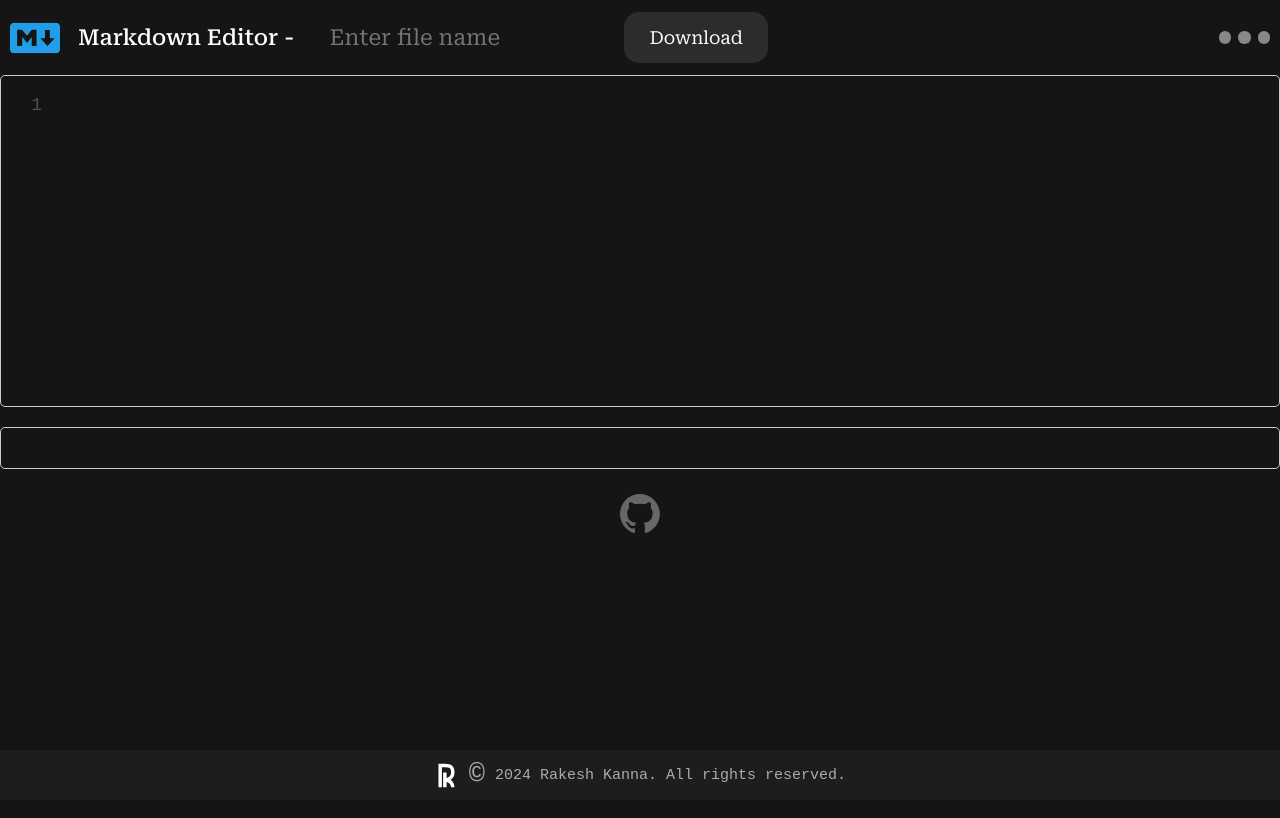
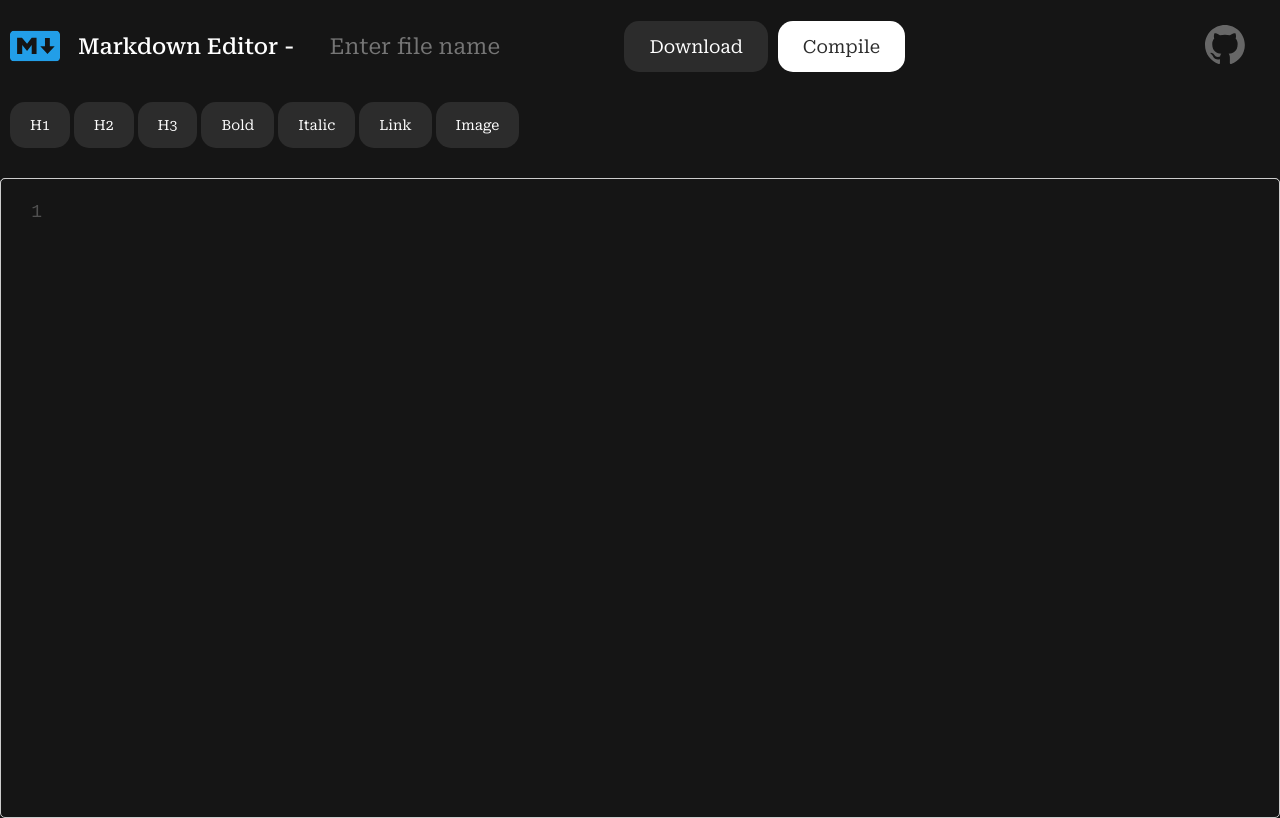
Before and after one commit to rakeshkanna-rk/Markdown-Editor, a website: page index.html in a window 1280 px wide. Drawn offline with nearby package versions, Linux system fonts and the light colour scheme; a web font is replaced by a local one.

Commit message:
updated UI

```diff
--- a/index.html
+++ b/index.html
@@ -11,8 +11,6 @@
       rel="stylesheet"
       href="https://cdnjs.cloudflare.com/ajax/libs/codemirror/5.26.0/theme/base16-dark.css"
     />
-
-    <!-- Import marked JavaScript -->
     <link
       rel="stylesheet"
       href="https://cdnjs.cloudflare.com/ajax/libs/codemirror/5.26.0/codemirror.css"
@@ -20,7 +18,6 @@
     <script src="https://cdnjs.cloudflare.com/ajax/libs/codemirror/5.26.0/codemirror.js"></script>
     <script src="https://cdnjs.cloudflare.com/ajax/libs/codemirror/5.26.0/mode/markdown/markdown.js"></script>
     <script src="https://cdnjs.cloudflare.com/ajax/libs/marked/0.3.6/marked.min.js"></script>
-    <!-- Include CodeMirror autoCloseBrackets addon -->
     <script src="https://cdnjs.cloudflare.com/ajax/libs/codemirror/5.62.0/addon/edit/closebrackets.min.js"></script>
   </head>
 
@@ -34,35 +31,36 @@
         <div class="downloadmd">
           <input type="text" id="downloadmd" placeholder="Enter file name" />
           <button onclick="downloadMarkdown()">Download</button>
+          <button onclick="togglePreview()">Compile</button>
         </div>
       </div>
-      <div class="circles">
-        <div class="circle"></div>
-        <div class="circle"></div>
-        <div class="circle"></div>
+      <div class="righter">
+        <div class="credits">
+          <a href="https://github.com/rakeshkanna-rk/Markdown-Editor">
+            <img src="github.svg" alt="github" width="40px" />
+          </a>
+        </div>
       </div>
     </nav>
 
-    <!-- Editor -->
-    <div class="editor" id="editor"></div>
-
-    <!-- Preview -->
-    <div class="preview" id="preview"></div>
-
-    <!--Credits-->
-    <div class="credits">
-      <a href="https://github.com/rakeshkanna-rk/Markdown-Editor">
-        <img src="github.svg" alt="github" width="40px" />
-      </a>
+    <!-- Markdown Toolbar -->
+    <div class="toolbar">
+      <button onclick="insertMarkdown('# ')" class="toolbar-btn">H1</button>
+      <button onclick="insertMarkdown('## ')" class="toolbar-btn">H2</button>
+      <button onclick="insertMarkdown('### ')" class="toolbar-btn">H3</button>
+      <button onclick="insertMarkdown('**text-here**')" class="toolbar-btn">Bold</button>
+      <button onclick="insertMarkdown('*text-here*')" class="toolbar-btn">Italic</button>
+      <button onclick="insertMarkdown('[Link](https://)')" class="toolbar-btn">Link</button>
+      <button onclick="insertMarkdown('![alt-text](image-url)')" class="toolbar-btn">Image</button>
     </div>
 
-    <!--Footer-->
-    <footer class="footer">
-      <div class="foot-div">
-        <img src="favicon.svg" alt="logo" />
-        <span style="font-size: 27px">&copy;</span> 2024 Rakesh Kanna. All rights reserved.
-      </div>
-    </footer>
+    <div class="viewer">
+      <!-- Editor -->
+      <div class="editor" id="editor"></div>
+      <!-- Preview (Initially Hidden) -->
+      <div class="preview" id="preview"></div>
+    </div>
+    <br>
 
     <script src="script.js"></script>
   </body>
--- a/script.js
+++ b/script.js
@@ -1,49 +1,50 @@
-// Initialize the CodeMirror editor
+document.addEventListener("DOMContentLoaded", function () {
   var editor = CodeMirror(document.getElementById("editor"), {
     mode: "markdown",
+    lineNumbers: true,
     theme: "base16-dark",
-  lineNumbers: true,
-  scrollbarStyle: "null",
-  extraKeys: {
-    Enter: function (cm) {
-      cm.replaceSelection("\n", "end");
-    },
-    "Ctrl-Space": "autocomplete",
-  },
     autoCloseBrackets: true,
   });
 
-// Get the preview div
-var preview = document.getElementById("preview");
+  // Ensure CodeMirror expands to full height
+  editor.setSize("100%", "100%");
 
-// Function to update the preview with the Markdown HTML output
-function updatePreview() {
-  var markdownText = editor.getValue();
-  preview.innerHTML = marked(markdownText);
+  // Function to insert markdown text at cursor position
+  function insertMarkdown(markdown) {
+    const doc = editor.getDoc();
+    const cursor = doc.getCursor();
+    doc.replaceRange(markdown, cursor);
   }
 
-// Event listener to update the preview whenever the content changes
-editor.on("change", updatePreview);
+  // Function to toggle between editor and preview mode
+  function togglePreview() {
+    const preview = document.getElementById("preview");
+    const editorContainer = document.getElementById("editor");
 
-// Function to download Markdown content as a file
-function downloadMarkdown() {
-  var markdownText = editor.getValue();
-  var fileName = document.getElementById("downloadmd").value + ".md";
-  var blob = new Blob([markdownText], { type: "text/markdown" });
-  var url = URL.createObjectURL(blob);
-  var a = document.createElement("a");
-  a.href = url;
-  a.download = fileName;
-  document.body.appendChild(a);
-  a.click();
-  setTimeout(function () {
-    document.body.removeChild(a);
-    window.URL.revokeObjectURL(url);
-  }, 0);
+    if (!preview.classList.contains("active")) {
+      preview.innerHTML = marked(editor.getValue());
+      preview.classList.add("active");
+      editorContainer.style.opacity = "0";
+    } else {
+      preview.classList.remove("active");
+      editorContainer.style.opacity = "1";
+    }
   }
 
-// Hide vertical scrollbar
-document.querySelector(".CodeMirror-vscrollbar").style.display = "none";
+  // Function to download markdown content
+  function downloadMarkdown() {
+    const text = editor.getValue();
+    const filename =
+      document.getElementById("downloadmd").value || "document.md";
+    const blob = new Blob([text], { type: "text/markdown" });
+    const a = document.createElement("a");
+    a.href = URL.createObjectURL(blob);
+    a.download = filename;
+    a.click();
+  }
 
-// Update the preview when the page loads
-updatePreview();
+  // Exposing functions to global scope
+  window.insertMarkdown = insertMarkdown;
+  window.togglePreview = togglePreview;
+  window.downloadMarkdown = downloadMarkdown;
+});
--- a/style.css
+++ b/style.css
@@ -6,6 +6,7 @@
   --font: "Roboto Serif", serif;
   --bg-color: #2c2c2c;
   --text-color: #fff;
+  --hover-bg: #555;
   --H1: 22px;
   --H2: 18px;
   --H3: 14px;
@@ -31,7 +32,7 @@ body {
   flex-wrap: wrap-reverse;
   justify-content: space-between;
   align-items: center;
-  padding: 10px;
+  padding: 0px 10px;
   gap: 10px;
   align-self: stretch;
   position: relative;
@@ -103,7 +104,35 @@ body {
   cursor: pointer;
 }
 
-.circles {
+.downloadmd button:last-child {
+  color: var(--bg-color);
+  background: var(--text-color);
+}
+
+/* Toolbar */
+.toolbar {
+  padding: 10px;
+  text-align: start;
+}
+
+.toolbar-btn {
+  font-family: var(--font);
+  font-size: var(--H3);
+  color: var(--text-color);
+  padding: var(--padding-small) var(--padding-medium);
+  background: var(--bg-color);
+  border: none;
+  outline: none;
+  border-radius: 15px;
+  cursor: pointer;
+}
+
+.toolbar-btn:hover {
+  background: #555;
+}
+
+
+.righter {
   display: flex;
   flex-direction: row;
   justify-content: space-between;
@@ -111,25 +140,11 @@ body {
   gap: 7px;
 }
 
-.circle {
-  width: 12.5px;
-  height: 12.5px;
-  background-color: #888;
-  border-radius: 50%;
-}
-
-.circle:nth-child(3):hover {
-  background-color: #c20b0e;
-}
-.circle:nth-child(2):hover {
-  background-color: #47a700;
-}
-.circle:nth-child(1):hover {
-  background-color: #ffe500;
-}
-
 .editor {
+  position: absolute;
+  background-color: #151515;
   width: 100%;
+  height: 80vh;
   padding: var(--padding-small);
   font-family: var(--editor-font);
   font-size: var(--H2);
@@ -139,7 +154,14 @@ body {
   overflow-y: hidden; /* Hide vertical scrollbar */
 }
 
-.preview {
+.CodeMirror {
+  height: 100% !important;
+  min-height: 80vh;
+  font-size: var(--H2);
+  line-height: 1.6;
+}
+
+#preview {
   width: 100%;
   padding: var(--padding-medium);
   line-height: 1.5;
@@ -148,6 +170,10 @@ body {
   border: 1px solid #ccc;
   border-radius: 5px;
   margin-top: 20px;
+}
+
+#preview.active {
+  opacity: 1;
 }
 
 .credits {
@@ -170,30 +196,6 @@ body {
   opacity: 1;
 }
 
-.footer {
-  position: fixed;
-  bottom: 0px;
-  width: 100%;
-}
-
-footer img {
-  width: 25px;
-  height: 25px;
-}
-
-.foot-div {
-  display: flex;
-  flex-direction: row;
-  justify-content: center;
-  align-items: center;
-  gap: 10px;
-  font-family: var(--editor-font);
-  font-size: 15px;
-  background-color: #1d1d1d;
-  color: #ababab;
-  padding: 10px;
-}
-
 body::-webkit-scrollbar {
   display: none;
 }
```
Lines whose indentation alone changed are shown as unchanged.
